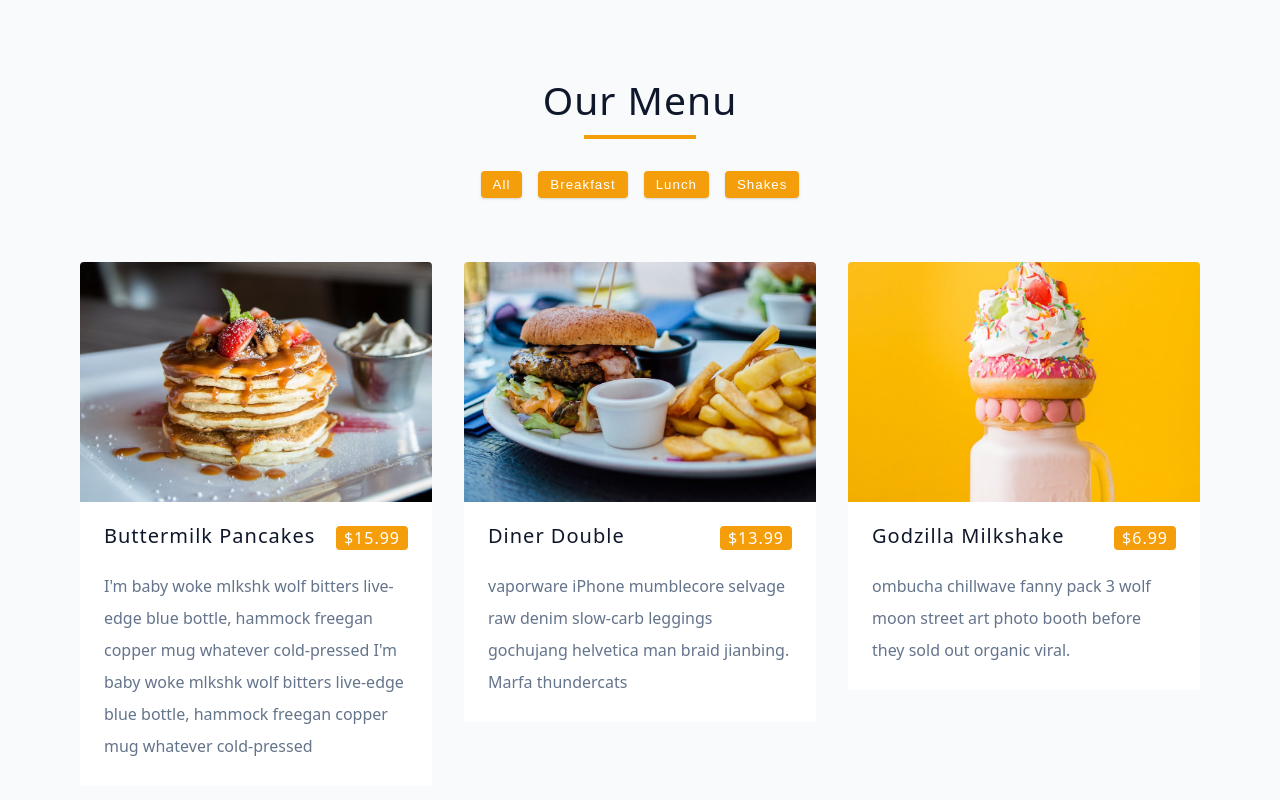
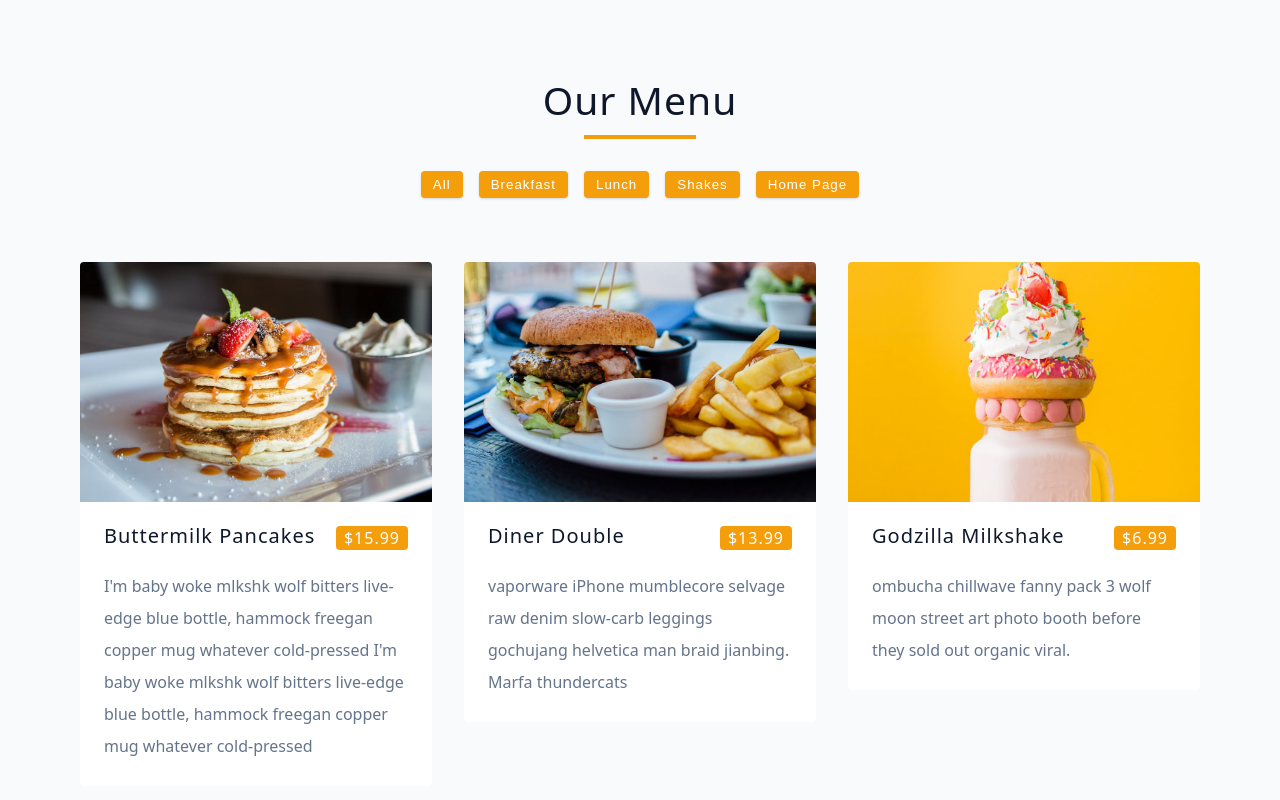
Before and after one commit to tsheporamantso/menu, a React (Vite) app: page /App in a window 1280 px wide. Shown: the top 800 px of the page. Built offline with nearby package versions, Linux system fonts and the light colour scheme.

Commit message:
Add Home Page link to Categories component

```diff
--- a/src/components/Categories.jsx
+++ b/src/components/Categories.jsx
@@ -1,4 +1,4 @@
-import React from "react";
+import { Link } from "react-router-dom";
 
 const Categories = ({ uniqueCategories, filteredItem }) => {
   return (
@@ -16,6 +16,11 @@ const Categories = ({ uniqueCategories, filteredItem }) => {
           </button>
         );
       })}
+      <button className="btn">
+        <Link style={{ color: "white" }} to="/">
+          Home Page
+        </Link>
+      </button>
     </div>
   );
 };
```
